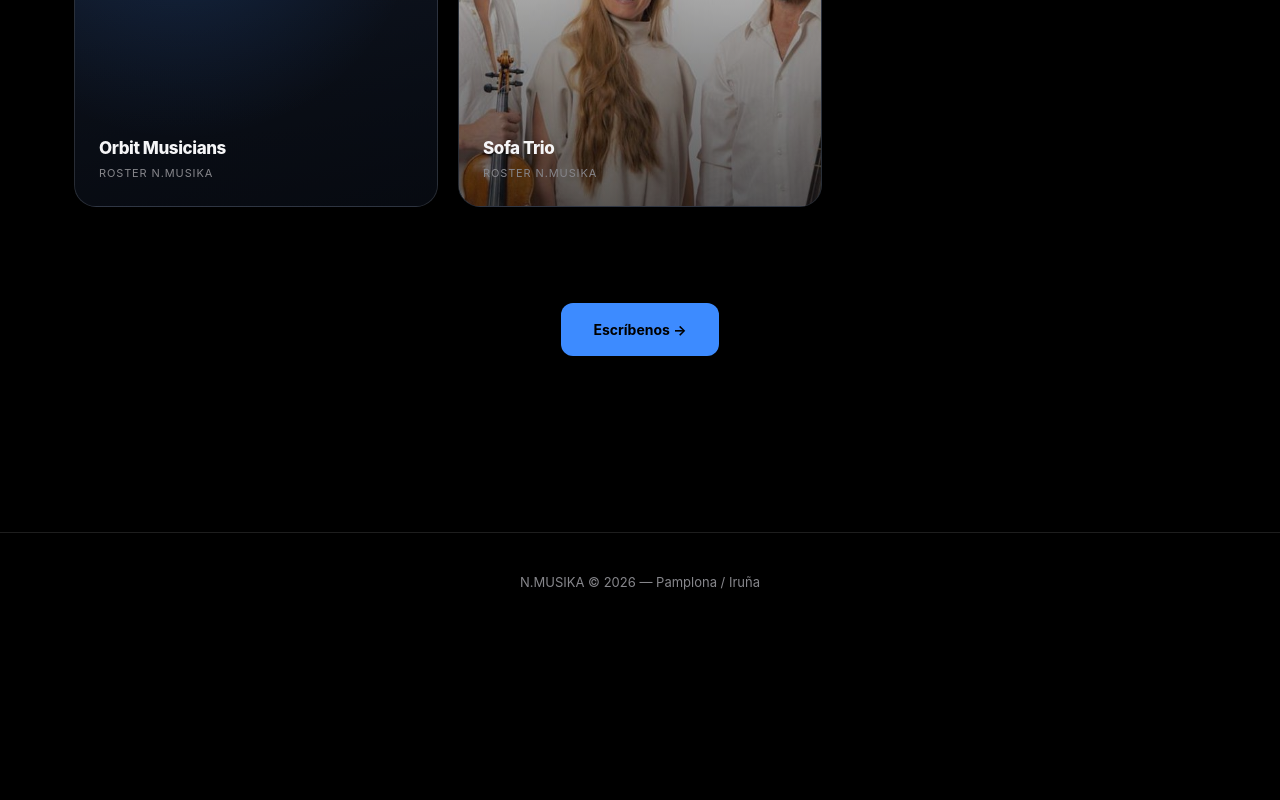
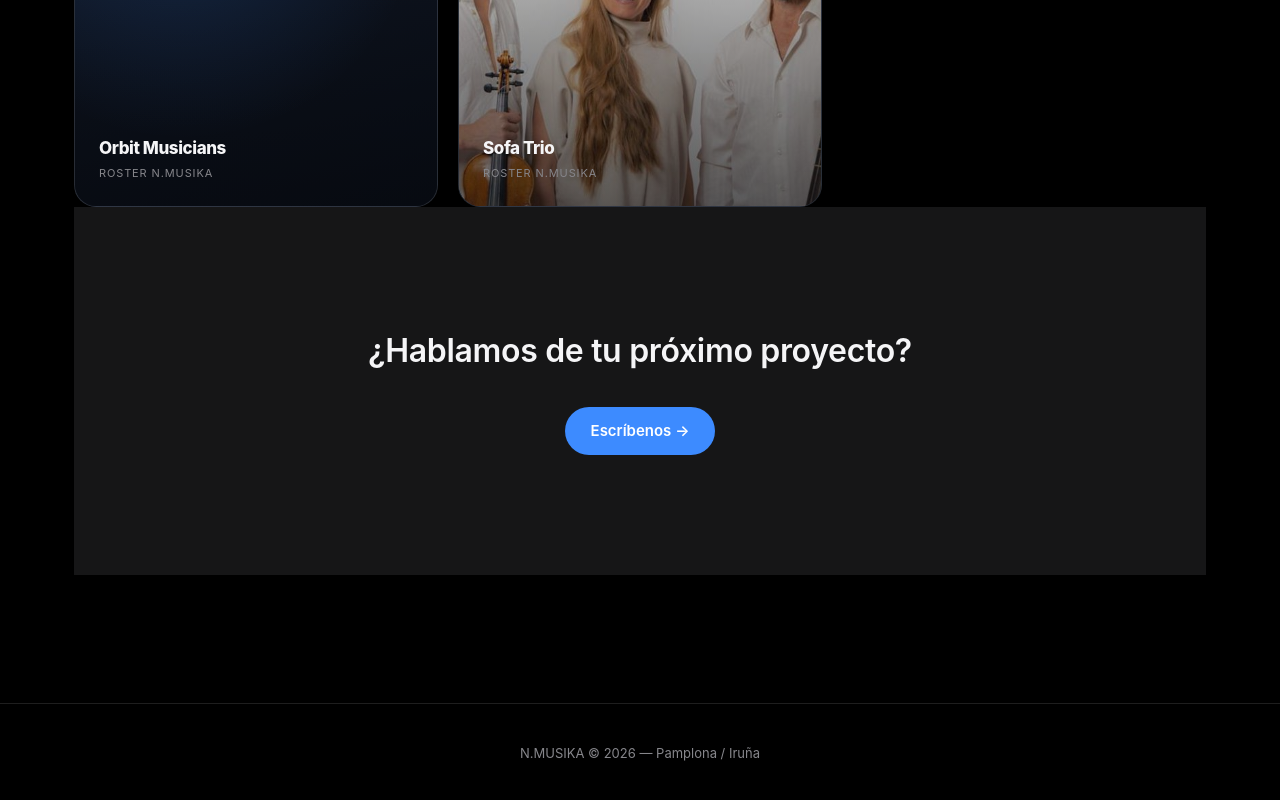
Before and after one commit to marioroz19-netizen/nmusika, a Next.js app: page /roster in a window 1280 px wide. Shown: the part 956-1756 px from the top of the page. Before the commit the page ends 1588 px from the top, so only its background shows below. Built offline with nearby package versions, Linux system fonts and the light colour scheme.

Commit message:
Update CTASection.tsx

```diff
--- a/src/components/CTASection.tsx
+++ b/src/components/CTASection.tsx
@@ -3,13 +3,18 @@ import Reveal from "./Reveal";
 
 export default function CTASection() {
   return (
-    <Reveal className="pt-24 pb-12 text-center">
+    <section className="bg-surface">
+      <Reveal className="max-w-[1100px] mx-auto px-6 py-[120px] text-center">
+        <h2 className="text-[clamp(24px,3.4vw,32px)] font-semibold tracking-[-0.01em] mb-8">
+          ¿Hablamos de tu próximo proyecto?
+        </h2>
         <Link
           href="/contacto"
-        className="inline-block bg-accent text-bg font-bold text-[14px] px-8 py-4 rounded-xl hover:opacity-90 transition-opacity"
+          className="inline-block bg-accent text-white font-semibold text-[15px] px-[26px] py-[13px] rounded-full hover:bg-accent-hover transition-colors"
         >
           Escríbenos →
         </Link>
       </Reveal>
+    </section>
   );
 }
```
Lines whose indentation alone changed are shown as unchanged.
